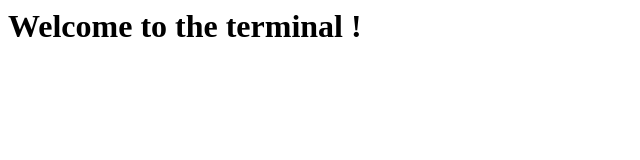
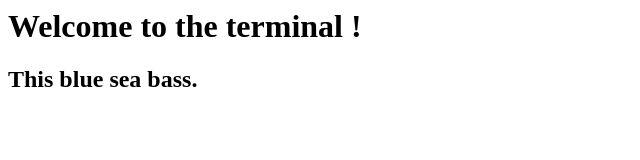
Before and after one commit to aneonv/firstgitrepo, a plain HTML site: page index.html in a window 1280 px wide. Shown: the whole page, without its empty margins (0-640 px from the left). Drawn offline with Linux system fonts and the light colour scheme.

Commit message:
2.0 version

```diff
--- a/index.html
+++ b/index.html
@@ -1,5 +1,6 @@
 <html>
 <body>
 <h1> Welcome to the terminal ! </h1>
+<h2>    This blue sea bass.    </h2>
 </body>
 </html>
```
